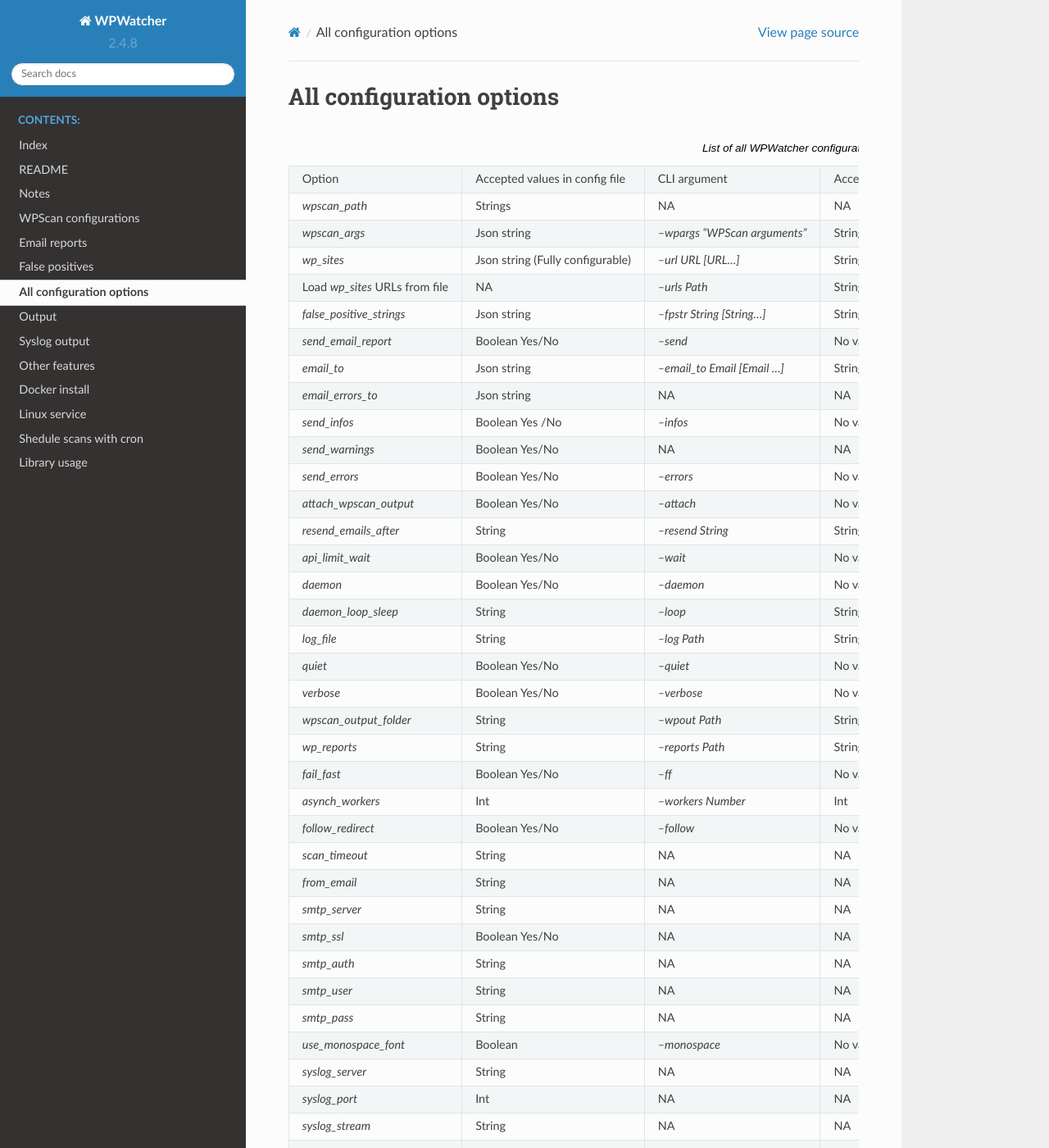
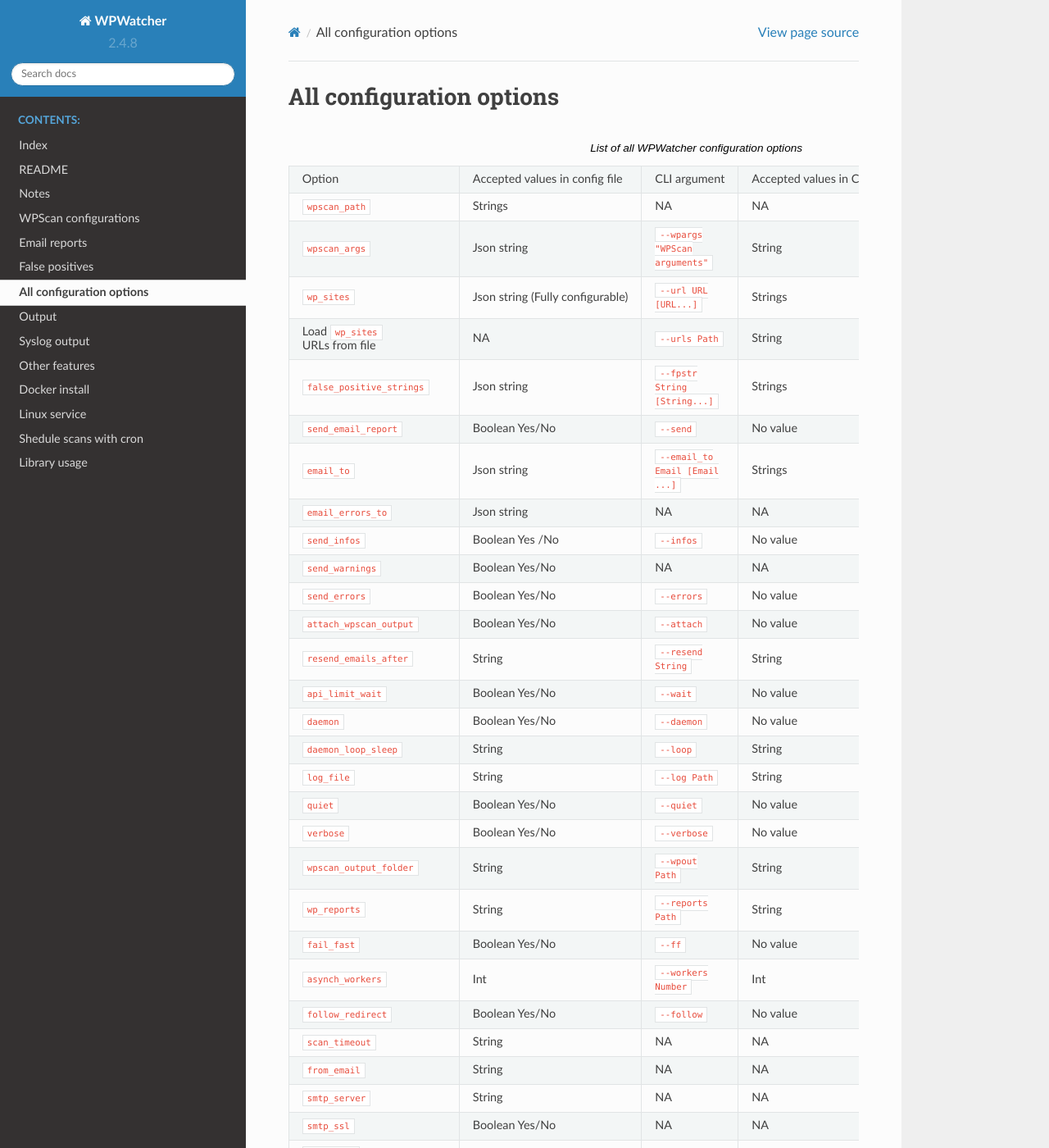
Before and after one commit to tristanlatr/WPWatcher, a Sphinx documentation site: the page built from docs/source/all-options.rst, in a window 1280 px wide and 1400 px high. Shown: the whole window at 82% size. Built offline with Sphinx 7.4.7 and the Read the Docs theme 2.0.0, drawn with Linux system fonts in a browser that asks for light colours; some of the changed text lies outside the part shown.

Commit message:
update double ticks

```diff
--- a/docs/source/all-options.rst
+++ b/docs/source/all-options.rst
@@ -9,236 +9,236 @@
     - Accepted values in CLI argument
     - Default value
 
-  * - `wpscan_path`
+  * - ``wpscan_path``
     - Strings
     - NA
     - NA
-    - `wpscan`
+    - ``wpscan``
 
-  * - `wpscan_args`
+  * - ``wpscan_args``
     - Json string
-    - `--wpargs "WPScan arguments"`
+    - ``--wpargs "WPScan arguments"``
     - String
-    - `--random-user-agent --format json`
+    - ``--random-user-agent --format json``
 
-  * - `wp_sites`
+  * - ``wp_sites``
     - Json string (Fully configurable)
-    - `--url URL [URL...]`
+    - ``--url URL [URL...]``
     - Strings
     - None
 
-  * - Load `wp_sites` URLs from file
+  * - Load ``wp_sites`` URLs from file
     - NA
-    - `--urls Path`
+    - ``--urls Path``
     - String
     - None
 
-  * - `false_positive_strings`
+  * - ``false_positive_strings``
     - Json string
-    - `--fpstr String [String...]`
+    - ``--fpstr String [String...]``
     - Strings
     - None
 
-  * - `send_email_report`
+  * - ``send_email_report``
     - Boolean Yes/No
-    - `--send`
+    - ``--send``
     - No value
     - No
 
-  * - `email_to`
+  * - ``email_to``
     - Json string
-    - `--email_to Email [Email ...]`
+    - ``--email_to Email [Email ...]``
     - Strings
     - No one
 
-  * - `email_errors_to`
+  * - ``email_errors_to``
     - Json string
     - NA
     - NA
-    - Same as `email_to`
+    - Same as ``email_to``
 
-  * - `send_infos`
+  * - ``send_infos``
     - Boolean Yes /No
-    - `--infos`
+    - ``--infos``
     - No value
     - No
 
-  * - `send_warnings`
+  * - ``send_warnings``
     - Boolean Yes/No
     - NA
     - NA
     - Yes
 
-  * - `send_errors`
+  * - ``send_errors``
     - Boolean Yes/No
-    - `--errors`
+    - ``--errors``
     - No value
     - No
 
-  * - `attach_wpscan_output`
+  * - ``attach_wpscan_output``
     - Boolean Yes/No
-    - `--attach`
+    - ``--attach``
     - No value
     - No
 
-  * - `resend_emails_after`
+  * - ``resend_emails_after``
     - String
-    - `--resend String`
+    - ``--resend String``
     - String
-    - `0s`
+    - ``0s``
 
-  * - `api_limit_wait`
+  * - ``api_limit_wait``
     - Boolean Yes/No
-    - `--wait`
+    - ``--wait``
     - No value
     - No
 
-  * - `daemon`
+  * - ``daemon``
     - Boolean Yes/No
-    - `--daemon`
+    - ``--daemon``
     - No value
     - No
 
-  * - `daemon_loop_sleep`
+  * - ``daemon_loop_sleep``
     - String
-    - `--loop`
+    - ``--loop``
     - String
-    - `0s`
+    - ``0s``
 
-  * - `log_file`
+  * - ``log_file``
     - String
-    - `--log Path`
+    - ``--log Path``
     - String
     - None
 
-  * - `quiet`
+  * - ``quiet``
     - Boolean Yes/No
-    - `--quiet`
+    - ``--quiet``
     - No value
     - No
 
-  * - `verbose`
+  * - ``verbose``
     - Boolean Yes/No
-    - `--verbose`
+    - ``--verbose``
     - No value
     - No
 
-  * - `wpscan_output_folder`
+  * - ``wpscan_output_folder``
     - String
-    - `--wpout Path`
+    - ``--wpout Path``
     - String
     - None
 
-  * - `wp_reports`
+  * - ``wp_reports``
     - String
-    - `--reports Path`
+    - ``--reports Path``
     - String
-    - `~/.wpwatcher/wp_reports.json`
+    - ``~/.wpwatcher/wp_reports.json``
 
-  * - `fail_fast`
+  * - ``fail_fast``
     - Boolean Yes/No
-    - `--ff`
+    - ``--ff``
     - No value
     - No
 
-  * - `asynch_workers`
+  * - ``asynch_workers``
     - Int
-    - `--workers Number`
+    - ``--workers Number``
     - Int
     - 1
 
-  * - `follow_redirect`
+  * - ``follow_redirect``
     - Boolean Yes/No
-    - `--follow`
+    - ``--follow``
     - No value
     - No
 
-  * - `scan_timeout`
+  * - ``scan_timeout``
     - String
     - NA
     - NA
-    - `15m`
+    - ``15m``
 
-  * - `from_email`
+  * - ``from_email``
     - String
     - NA
     - NA
     - None
 
-  * - `smtp_server`
+  * - ``smtp_server``
     - String
     - NA
     - NA
     - None
 
-  * - `smtp_ssl`
+  * - ``smtp_ssl``
     - Boolean Yes/No
     - NA
     - NA
     - No
 
-  * - `smtp_auth`
+  * - ``smtp_auth``
     - String
     - NA
     - NA
     - No
 
-  * - `smtp_user`
+  * - ``smtp_user``
     - String
     - NA
     - NA
     - None
 
-  * - `smtp_pass`
+  * - ``smtp_pass``
     - String
     - NA
     - NA
     - None
 
-  * - `use_monospace_font`
+  * - ``use_monospace_font``
     - Boolean
-    - `--monospace`
+    - ``--monospace``
     - No value
     - No
 
-  * - `syslog_server`
+  * - ``syslog_server``
     - String
     - NA
     - NA
     - None
 
-  * - `syslog_port`
+  * - ``syslog_port``
     - Int
     - NA
     - NA
     - 514
 
-  * - `syslog_stream`
+  * - ``syslog_stream``
     - String
     - NA
     - NA
-    - `SOCK_STREAM` (TCP)
+    - ``SOCK_STREAM`` (TCP)
 
-  * - `syslog_kwargs`
+  * - ``syslog_kwargs``
     - Json String
     - NA
     - NA
-    - `{"enterprise_id":42, "msg_as_utf8":true, "utc_timestamp":true}`
+    - ``{"enterprise_id":42, "msg_as_utf8":true, "utc_timestamp":true}``
 
   * - Test syslog
     - NA
-    - `--syslog_test`
+    - ``--syslog_test``
     - No value
     - No
 
   * - Dump database summary
     - NA
-    - `--wprs`
+    - ``--wprs``
     - File path or None
     - None
 
   * - Inspect a report in database
     - NA
-    - `--show`
+    - ``--show``
     - String
     - None
```
